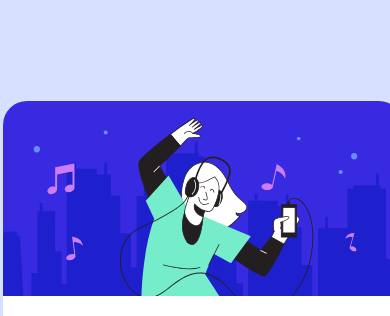
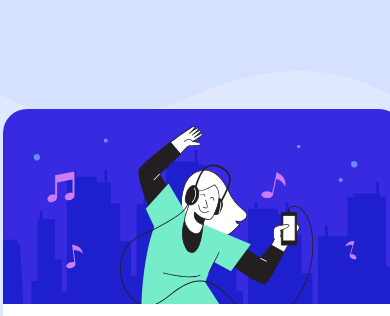
Before and after one commit to Bopchy/frontend-mentor-projects, a website: page order-summary-component-main/index.html in a window 390 px wide. Shown: the top 316 px of the page. Drawn offline with Linux system fonts and the light colour scheme.

Commit message:
Apply Desktop background image with media query. Remove duplicate html tag styles.

```diff
--- a/order-summary-component-main/styles/input.scss
+++ b/order-summary-component-main/styles/input.scss
@@ -1,4 +1,9 @@
-html, body {
+html {
+    width: 100%;
+    height: 100%;
+}
+
+body {
     font-family: 'Outfit', sans-serif;
     font-family: 'Red Hat Display', sans-serif;
     display: grid;
@@ -9,7 +14,7 @@ html, body {
     height: 100%;
     background-image: url("../images/pattern-background-mobile.svg");
     background-repeat: no-repeat;
-    background-size: 100% 22em;
+    background-size: 100% 15em;
     background-color: hsl(225, 100%, 94%);
 }
 
@@ -133,6 +138,10 @@ html, body {
 
 // ------ Media Queries ------
 @media screen and (min-width: 376px) {
+    body {
+        background-image: url("../images/pattern-background-desktop.svg");
+        background-size: contain;
+    }
     .card {
       width: 25rem;
     }
```
Also changed, not shown: order-summary-component-main/styles/output.css, 1 other file.
